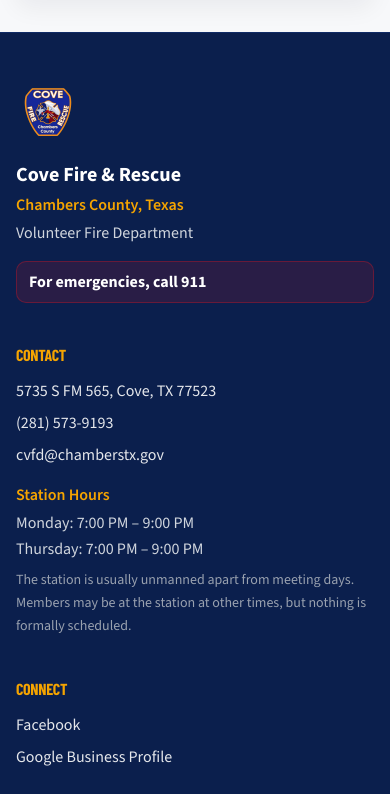
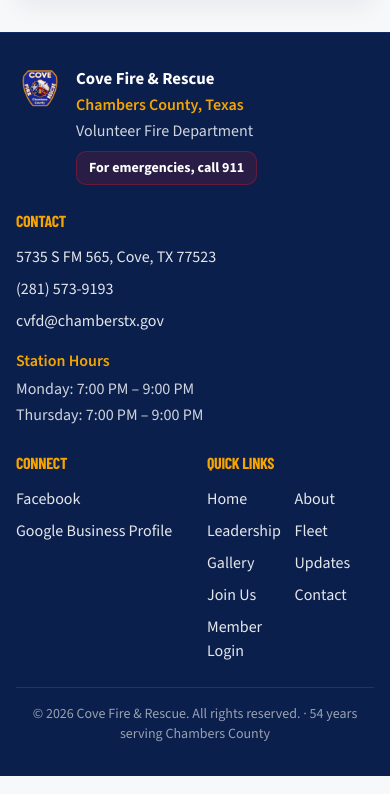
Before and after one commit to Austin-ops97/CoveFireandRescue, a Next.js app: page /setup/first-admin in a window 390 px wide. Shown: the part 548-1342 px from the top of the page. Built offline with nearby package versions, Linux system fonts and the light colour scheme; no server answers; a web font is replaced by a local one.

Commit message:
Shorten the footer on mobile and remove the station hours note.
Co-authored-by: Cursor <cursoragent@cursor.com>

```diff
--- a/components/site/Footer.tsx
+++ b/components/site/Footer.tsx
@@ -10,23 +10,25 @@ export function Footer() {
 
   return (
     <footer className="border-t border-navy-800 bg-navy-900 text-gray-200">
-      <div className="mx-auto max-w-7xl px-4 py-12 sm:px-6 lg:px-8">
-        <div className="grid gap-10 sm:grid-cols-2 lg:grid-cols-4">
-          <div className="lg:col-span-1">
+      <div className="mx-auto max-w-7xl px-4 py-8 sm:px-6 sm:py-12 lg:px-8">
+        <div className="grid gap-6 sm:gap-10 sm:grid-cols-2 lg:grid-cols-4">
+          <div className="flex items-start gap-3 sm:block lg:col-span-1">
             <Image
               src="/logo.png"
               alt="Cove Fire & Rescue logo"
               width={72}
               height={72}
-              className="mb-4 h-16 w-auto"
+              className="h-12 w-auto shrink-0 sm:mb-4 sm:h-16"
               unoptimized
             />
-            <p className="text-lg font-bold text-white">{siteConfig.name}</p>
-            <p className="mt-1 text-sm font-semibold text-gold-500">Chambers County, Texas</p>
-            <p className="mt-1 text-sm text-gray-300">Volunteer Fire Department</p>
-            <p className="mt-4 rounded-[10px] border border-red-700/50 bg-red-700/20 px-3 py-2 text-sm font-bold text-white">
-              For emergencies, call 911
-            </p>
+            <div className="min-w-0">
+              <p className="text-base font-bold text-white sm:text-lg">{siteConfig.name}</p>
+              <p className="mt-0.5 text-sm font-semibold text-gold-500">Chambers County, Texas</p>
+              <p className="mt-0.5 text-sm text-gray-300">Volunteer Fire Department</p>
+              <p className="mt-2 rounded-[10px] border border-red-700/50 bg-red-700/20 px-3 py-1.5 text-xs font-bold text-white sm:mt-4 sm:py-2 sm:text-sm">
+                For emergencies, call 911
+              </p>
+            </div>
           </div>
 
           <div>
@@ -59,11 +61,11 @@ export function Footer() {
                     </li>
                   ))}
                 </ul>
-                <p className="mt-2 text-xs leading-relaxed text-gray-400">{siteConfig.hours.note}</p>
               </li>
             </ul>
           </div>
 
+          <div className="grid grid-cols-2 gap-6 sm:contents">
           <div>
             <h3 className="text-sm font-bold uppercase tracking-wider text-gold-500">
               Connect
@@ -106,9 +108,10 @@ export function Footer() {
               ))}
             </ul>
           </div>
+          </div>
         </div>
 
-        <div className="mt-10 border-t border-white/10 pt-6 text-center text-xs text-gray-400">
+        <div className="mt-6 border-t border-white/10 pt-4 text-center text-xs text-gray-400 sm:mt-10 sm:pt-6">
           &copy; {currentYear} {siteConfig.name}. All rights reserved. · {siteConfig.yearsInService}{" "}
           years serving Chambers County
         </div>
```
